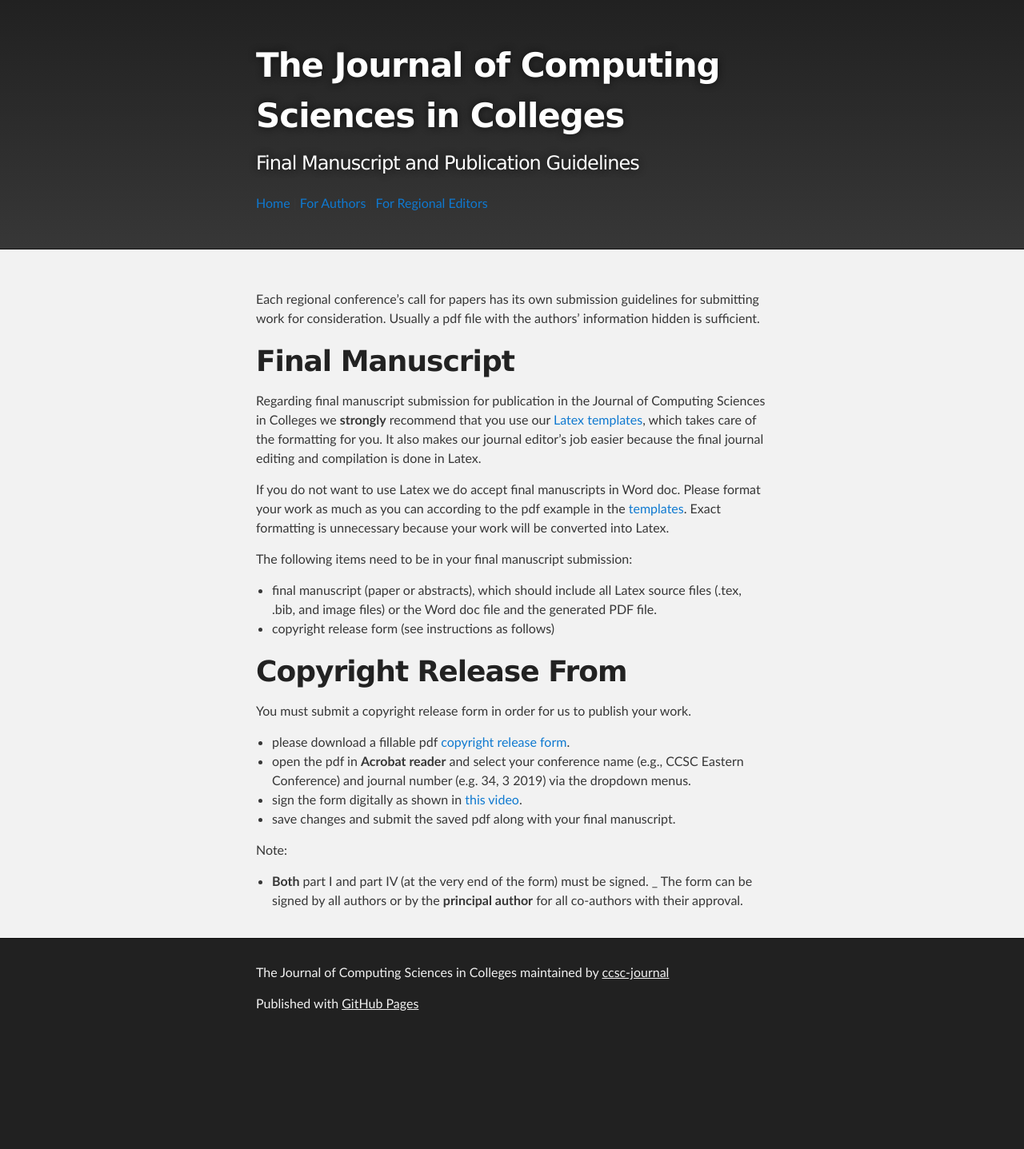
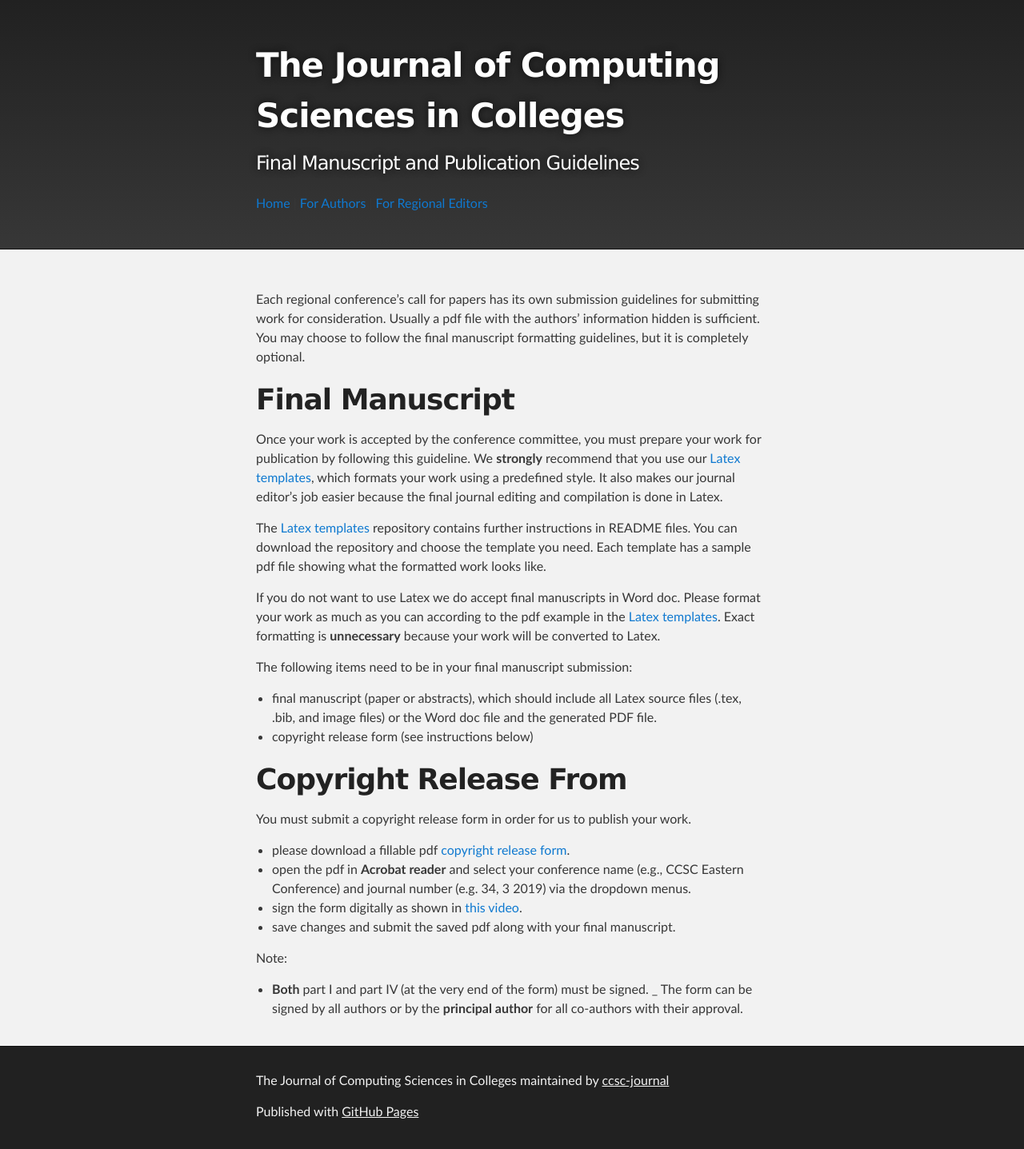
Before and after one commit to ccsc-journal/ccsc-editor, a Jekyll site: the page built from docs/authors.md, in a window 1280 px wide. Shown: the whole page at 80% size. Built offline with Jekyll 4.4.1, drawn with Linux system fonts in a browser that asks for light colours; before the commit the page ends 1302 px from its top, so only the background shows below that.

```diff
--- a/docs/authors.md
+++ b/docs/authors.md
@@ -6,24 +6,31 @@ group: navigation
 
 Each regional conference’s call for papers has its own submission guidelines
 for submitting work for consideration. Usually a pdf file with the authors'
-information hidden is sufficient.
+information hidden is sufficient. You may choose to follow the final manuscript
+formatting guidelines, but it is completely optional.
 
 # Final Manuscript
-Regarding final manuscript submission for publication in the Journal of
-Computing Sciences in Colleges we __strongly__ recommend that you use our
-[Latex templates](https://github.com/lubaochuan/ccsc-editor), which takes care
-of the formatting for you. It also makes our journal editor's job easier because
-the final journal editing and compilation is done in Latex.
+Once your work is accepted by the conference committee, you must prepare your
+work for publication by following this guideline. We __strongly__ recommend
+that you use our
+[Latex templates](https://github.com/lubaochuan/ccsc-editor), which formats
+your work using a predefined style. It also makes our journal editor's job
+easier because the final journal editing and compilation is done in Latex.
+
+The [Latex templates](https://github.com/lubaochuan/ccsc-editor) repository
+contains further instructions in README files. You can download the repository
+and choose the template you need. Each template has a sample pdf file showing
+what the formatted work looks like.
 
 If you do not want to use Latex we do accept final manuscripts in Word doc.
 Please format your work as much as you can according to the pdf example in the
-[templates](https://github.com/lubaochuan/ccsc-editor).
-Exact formatting is unnecessary because your work will be converted into Latex.
+[Latex templates](https://github.com/lubaochuan/ccsc-editor).
+Exact formatting is __unnecessary__ because your work will be converted to Latex.
 
 The following items need to be in your final manuscript submission:
 - final manuscript (paper or abstracts), which should include all Latex source files
 (.tex, .bib, and image files) or the Word doc file and the generated PDF file.
-- copyright release form (see instructions as follows)
+- copyright release form (see instructions below)
 
 # Copyright Release From
 You must submit a copyright release form in order for us to publish your work.
```
Also changed, not shown: docs/editors.md (+12 -5 lines), docs/index.md (+7 -5 lines).
